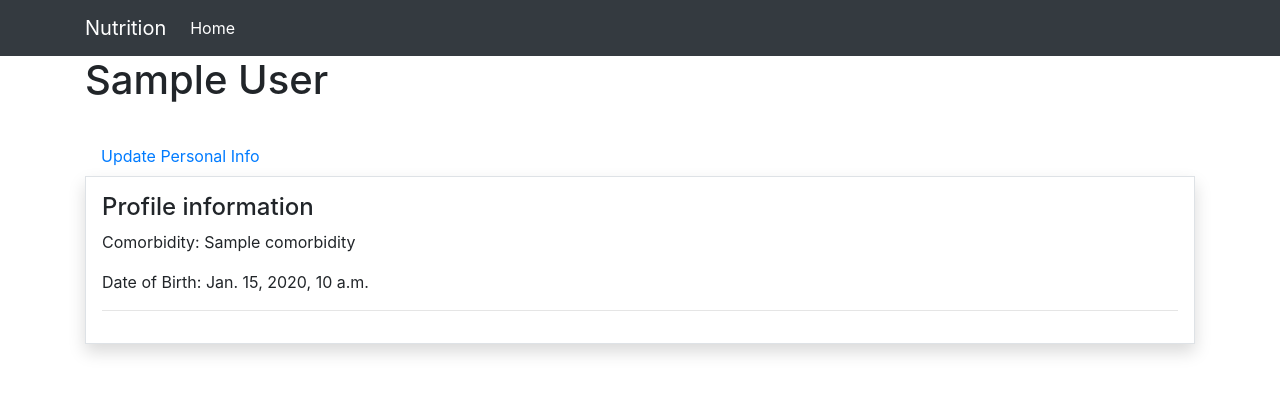
After one commit to MattSperry/Intex, a Django app: template INTEX/templates/dashboard/profile.html in a window 1280 px wide. The commit adds this page. Shown: the top 395 px of the page. Run offline with Django 3.2, Linux system fonts and the light colour scheme; the template is opened without the code that fills it: most values are stand-ins (such as "Sample title", 1, 10 or a date in 2020); some libraries are stand-ins or nearby versions.

Commit message:
Co-authored-by: tatertot365 <tatertot365@users.noreply.github.com> Co-authored-by: DerekDude77 <DerekDude77@users.noreply.github.com> Co-authored-by: treklewis <treklewis@users.noreply.github.com>

```diff
--- a/INTEX/dashboard/models.py
+++ b/INTEX/dashboard/models.py
@@ -39,8 +39,8 @@ class Person(models.Model):
         db_table = 'person'
 
 class JournalEntry(models.Model):
-    person_id = models.ForeignKey('Person', null=True, blank=True, on_delete=models.SET_NULL)
-    journal_id = models.AutoField(primary_key=True)
+    personID = models.ForeignKey('Person', null=True, blank=True, on_delete=models.SET_NULL)
+    journalID = models.AutoField(primary_key=True)
     date_time_recorded = models.DateTimeField(default=datetime.now(), blank=True)
     date_time_eaten = models.DateTimeField()
     amount = models.DecimalField(max_digits=6, decimal_places=2)
--- a/INTEX/templates/dashboard/index.html
+++ b/INTEX/templates/dashboard/index.html
@@ -13,7 +13,7 @@
     </li>
     <br>
     <li class="nav-item">
-      <a class="nav-link" href="{% url 'dashboard-update' %}">Update Personal Info</a>
+      <a class="nav-link" href="{% url 'dashboard-profile' %}">View Profile</a>
     </li>
     <li class="nav-item">
       <a class="nav-link" href="{% url 'dashboard-journal' %}">Meal Entry</a>
--- /dev/null
+++ b/INTEX/templates/dashboard/profile.html
@@ -0,0 +1,14 @@
+{% extends 'partials/base.html' %}
+{% load static %}
+{% block content %}
+{% load crispy_forms_tags %}
+<h1>{{info.first_name}} {{info.last_name}}</h1>
+<br>
+<a class="nav-link" href="{% url 'dashboard-update' info.personID %}">Update Personal Info</a>
+<div class = "border p-3 shadow">
+    <h4>Profile information</h4>
+    <p>Comorbidity: {{info.comorbidity}}</p>
+    <p>Date of Birth: {{info.date_of_birth}}</p>
+    <hr>
+</div>
+{% endblock %}
--- a/INTEX/templates/dashboard/register.html
+++ b/INTEX/templates/dashboard/register.html
@@ -3,7 +3,6 @@
 {% block content %}
 {% load crispy_forms_tags %}
 <h1>Create Profile</h1>
-<a href="{% url 'dashboard-index' %}">Home</a>
 <div class = "countainer py-5">
     <h3>Register</h3>
     <form method="POST">
```
Also changed, not shown: INTEX/dashboard/urls.py (+4 -3 lines), INTEX/dashboard/views.py (+7 -1 lines), INTEX/dashboard/migrations/0001_initial.py (added), INTEX/dashboard/migrations/__init__.py (added).
